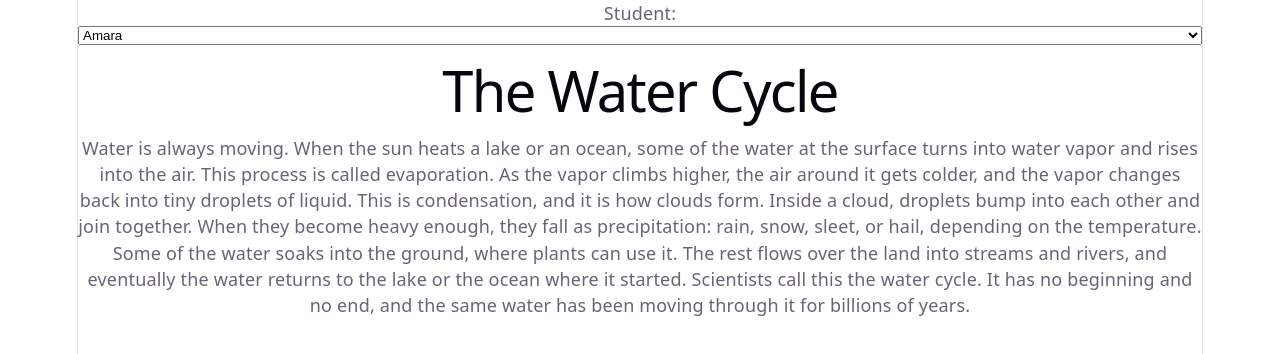
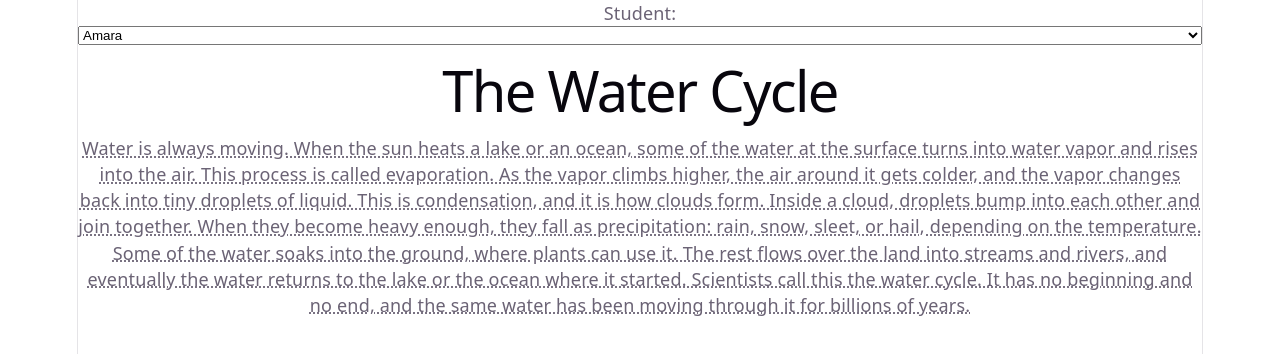
Before and after one commit to jdhammond/scaffold-reader, a React (Vite) app: page / in a window 1280 px wide. Shown: the top 354 px of the page. Built offline with nearby package versions, Linux system fonts and the light colour scheme.

Commit message:
add annotatable text component

```diff
--- a/src/App.tsx
+++ b/src/App.tsx
@@ -2,8 +2,9 @@ import './App.css';
 import { useState } from 'react';
 
 import data from '../data-source/scaffold-reader-data.json';
-import StudentSelector from './StudentSelector';
+import { StudentSelector } from './StudentSelector';
 import type { Student } from './types';
+import { TextSegment } from './Segment';
 
 function App() {
   const { passage, students } = data;
@@ -18,7 +19,7 @@ function App() {
         onStudentChange={setActiveStudent}
       />
       <h1>{passage.title}</h1>
-      <div>{passage.text}</div>
+      <TextSegment text={passage.text} annotation='test tooltip for now' />
     </>
   );
 }
--- /dev/null
+++ b/src/Segment.css
@@ -0,0 +1,30 @@
+.segment {
+  position: relative;
+}
+
+.segment--annotated {
+  text-decoration: underline dotted;
+  cursor: help;
+}
+
+.segment__tooltip {
+  display: none;
+  position: absolute;
+  bottom: 100%;
+  left: 50%;
+  transform: translateX(-50%);
+  z-index: 1;
+  width: max-content;
+  max-width: 240px;
+  padding: 4px 8px;
+  border-radius: 4px;
+  background: #222;
+  color: #fff;
+  font-size: 0.85rem;
+  text-decoration: none;
+}
+
+.segment--annotated:hover .segment__tooltip,
+.segment--annotated:focus .segment__tooltip {
+  display: block;
+}
--- /dev/null
+++ b/src/Segment.tsx
@@ -0,0 +1,19 @@
+import './Segment.css';
+
+export type TextSegmentProps = {
+  text: string;
+  annotation?: string;
+};
+
+export function TextSegment({ text, annotation }: TextSegmentProps) {
+  if (!annotation) return <span>{text}</span>;
+
+  return (
+    <span className='segment segment--annotated' tabIndex={0}>
+      {text}
+      <span className='segment__tooltip' role='tooltip'>
+        {annotation}
+      </span>
+    </span>
+  );
+}
--- a/src/StudentSelector.tsx
+++ b/src/StudentSelector.tsx
@@ -6,7 +6,7 @@ type StudentSelectorProps = {
   onStudentChange: (student: Student) => void;
 };
 
-function StudentSelector({
+export function StudentSelector({
   students,
   activeStudent,
   onStudentChange,
@@ -33,5 +33,3 @@ function StudentSelector({
     </>
   );
 }
-
-export default StudentSelector;
```
